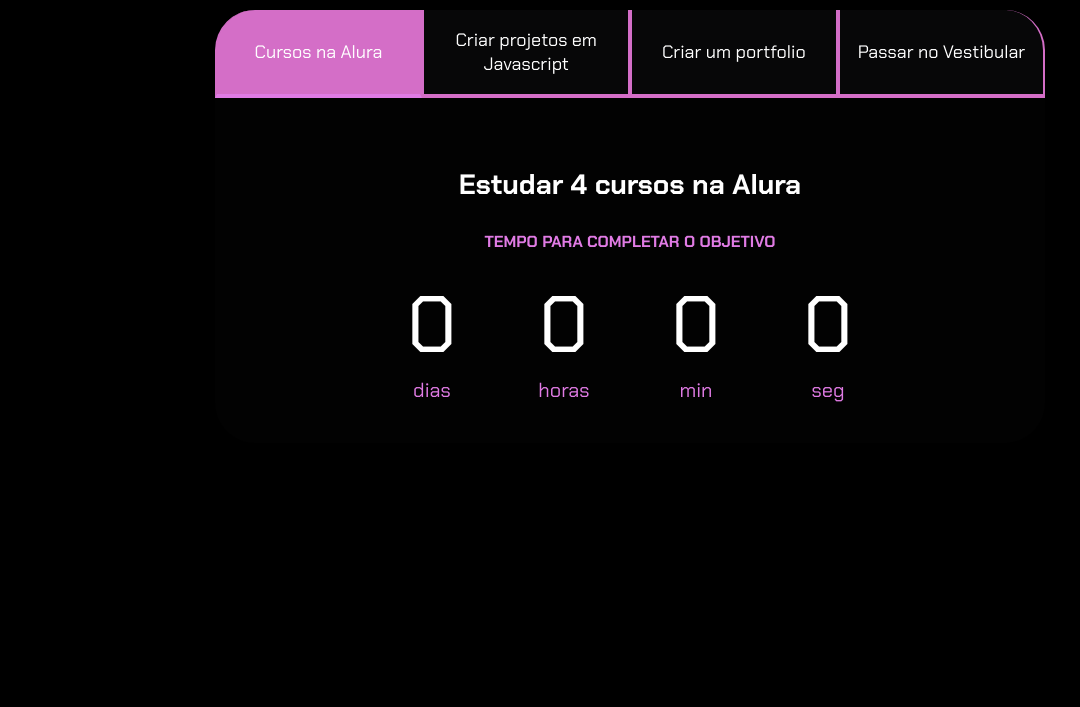
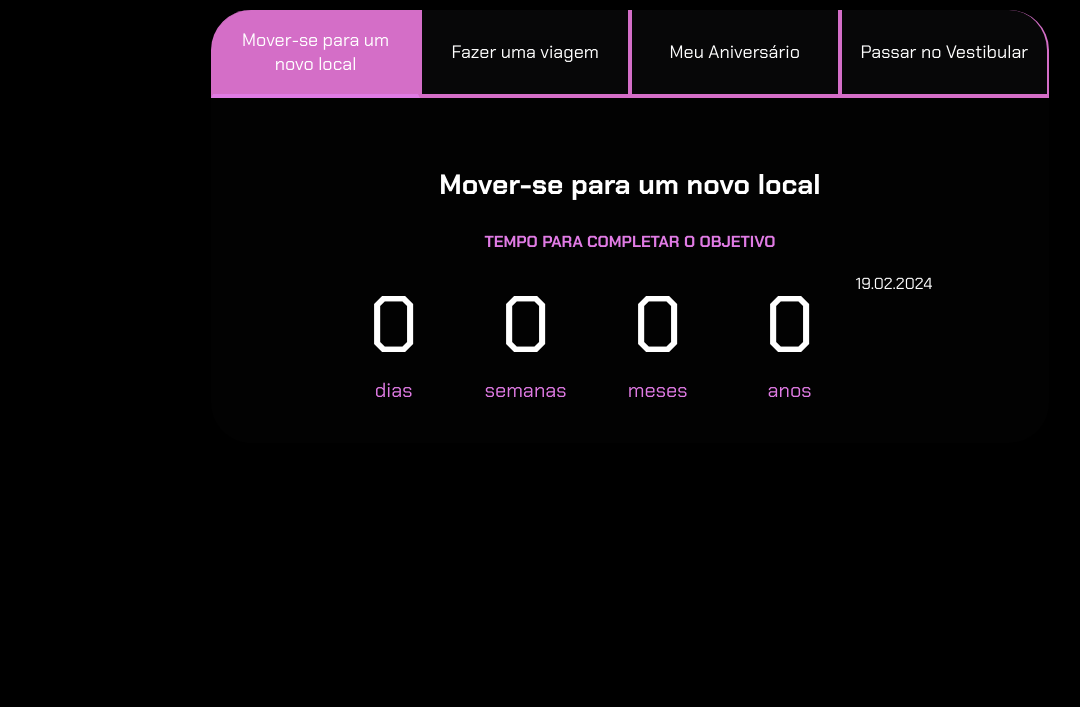
Before and after one commit to beatrizjuliao/beatrizj1trit-2, a plain HTML site: page index.html in a window 1280 px wide. Shown: the part 93-800 px from the top of the page, without its empty margins (10-1090 px from the left). Drawn offline with Linux system fonts and the light colour scheme.

Commit message:
Add files via upload

```diff
--- a/index.html
+++ b/index.html
@@ -4,23 +4,23 @@
 <head>
     <meta charset="UTF-8">
     <meta name="viewport" content="width=device-width, initial-scale=1.0">
-    <title>Meus objetivos do ano</title>
+    <title>Meus Objetivos do Ano De 2024</title>
     <link rel="stylesheet" href="style.css">
 </head>
 
 <body>
     <section class="conteudo-principal">
-        <h2 class="titulo-principal">Meus Objetivos do Ano<span>_</span></h2>
+        <h2 class="titulo-principal">Meus Objetivos do Ano De 2024<span>_</span></h2>
         <div class="conteudo">
             <div class="botoes">
-                <button class="botao ativo">Cursos na Alura</button>
-                <button class="botao">Criar projetos em Javascript</button>
-                <button class="botao">Criar um portfolio</button>
+                <button class="botao ativo">Mover-se para um novo local</button>
+                <button class="botao">Fazer uma viagem </button>
+                <button class="botao">Meu Aniversário</button>
                 <button class="botao">Passar no Vestibular</button>
             </div>
             <div class="abas-textos">
                 <div class="aba-conteudo ativo">
-                    <h3 class="aba-conteudo-titulo-principal">Estudar 4 cursos na Alura</h3>
+                    <h3 class="aba-conteudo-titulo-principal">Mover-se para um novo local</h3>
                     <h4 class="aba-conteudo-titulo-secundario">Tempo para completar o objetivo</h4>
                     <div class="contador">
                         <div class="contador-digito">
@@ -29,16 +29,17 @@
                         </div>
                         <div class="contador-digito">
                             <p class="contador-digito-numero" id="horas0">7</p>
-                            <p class="contador-digito-texto">horas</p>
+                            <p class="contador-digito-texto">semanas</p>
                         </div>
                         <div class="contador-digito">
                             <p class="contador-digito-numero" id="min0">7</p>
-                            <p class="contador-digito-texto">min</p>
+                            <p class="contador-digito-texto">meses</p>
                         </div>
                         <div class="contador-digito">
                             <p class="contador-digito-numero" id="seg0">7</p>
-                            <p class="contador-digito-texto">seg</p>
+                            <p class="contador-digito-texto">anos</p>
                         </div>
+                        19.02.2024
                     </div>
                 </div>
                 <div class="aba-conteudo">
@@ -51,20 +52,21 @@
                         </div>
                         <div class="contador-digito">
                             <p class="contador-digito-numero" id="horas1">7</p>
-                            <p class="contador-digito-texto">horas</p>
+                            <p class="contador-digito-texto">semanas</p>
                         </div>
                         <div class="contador-digito">
                             <p class="contador-digito-numero" id="min1">7</p>
-                            <p class="contador-digito-texto">min</p>
+                            <p class="contador-digito-texto">meses</p>
                         </div>
                         <div class="contador-digito">
                             <p class="contador-digito-numero" id="seg1">7</p>
-                            <p class="contador-digito-texto">seg</p>
+                            <p class="contador-digito-texto">anos</p>
                         </div>
+                        19.02.2024
                     </div>
                 </div>
                 <div class="aba-conteudo">
-                    <h3 class="aba-conteudo-titulo-principal">Criar um portfolio com os meus 3 melhores projetos</h3>
+                    <h3 class="aba-conteudo-titulo-principal">Meu aniversário </h3>
                     <h4 class="aba-conteudo-titulo-secundario">Tempo para completar o objetivo</h4>
                     <div class="contador">
                         <div class="contador-digito">
@@ -73,16 +75,17 @@
                         </div>
                         <div class="contador-digito">
                             <p class="contador-digito-numero" id="horas2">7</p>
-                            <p class="contador-digito-texto">horas</p>
+                            <p class="contador-digito-texto">semanas</p>
                         </div>
                         <div class="contador-digito">
                             <p class="contador-digito-numero" id="min2">7</p>
-                            <p class="contador-digito-texto">min</p>
+                            <p class="contador-digito-texto">meses</p>
                         </div>
                         <div class="contador-digito">
                             <p class="contador-digito-numero" id="seg2">7</p>
-                            <p class="contador-digito-texto">seg</p>
+                            <p class="contador-digito-texto">anos</p>
                         </div>
+                        19.02.2024
                     </div>
                 </div>
                 <div class="aba-conteudo">
@@ -90,21 +93,22 @@
                     <h4 class="aba-conteudo-titulo-secundario">Tempo para completar o objetivo</h4>
                     <div class="contador">
                         <div class="contador-digito">
-                            <p class="contador-digito-numero" id="dias3">7</p>
+                            <p class="contador-digito-numero" id="dias3">315</p>
                             <p class="contador-digito-texto">dias</p>
                         </div>
                         <div class="contador-digito">
-                            <p class="contador-digito-numero" id="horas3">7</p>
-                            <p class="contador-digito-texto">horas</p>
+                            <p class="contador-digito-numero" id="horas3">36</p>
+                            <p class="contador-digito-texto">semanas</p>
                         </div>
                         <div class="contador-digito">
-                            <p class="contador-digito-numero" id="min3">7</p>
-                            <p class="contador-digito-texto">min</p>
+                            <p class="contador-digito-numero" id="min3">8</p>
+                            <p class="contador-digito-texto">meses</p>
                         </div>
                         <div class="contador-digito">
                             <p class="contador-digito-numero" id="seg3">7</p>
-                            <p class="contador-digito-texto">seg</p>
+                            <p class="contador-digito-texto">anos</p>
                         </div>
+                        19.02.2024
                     </div>
                 </div>
             </div>
```
